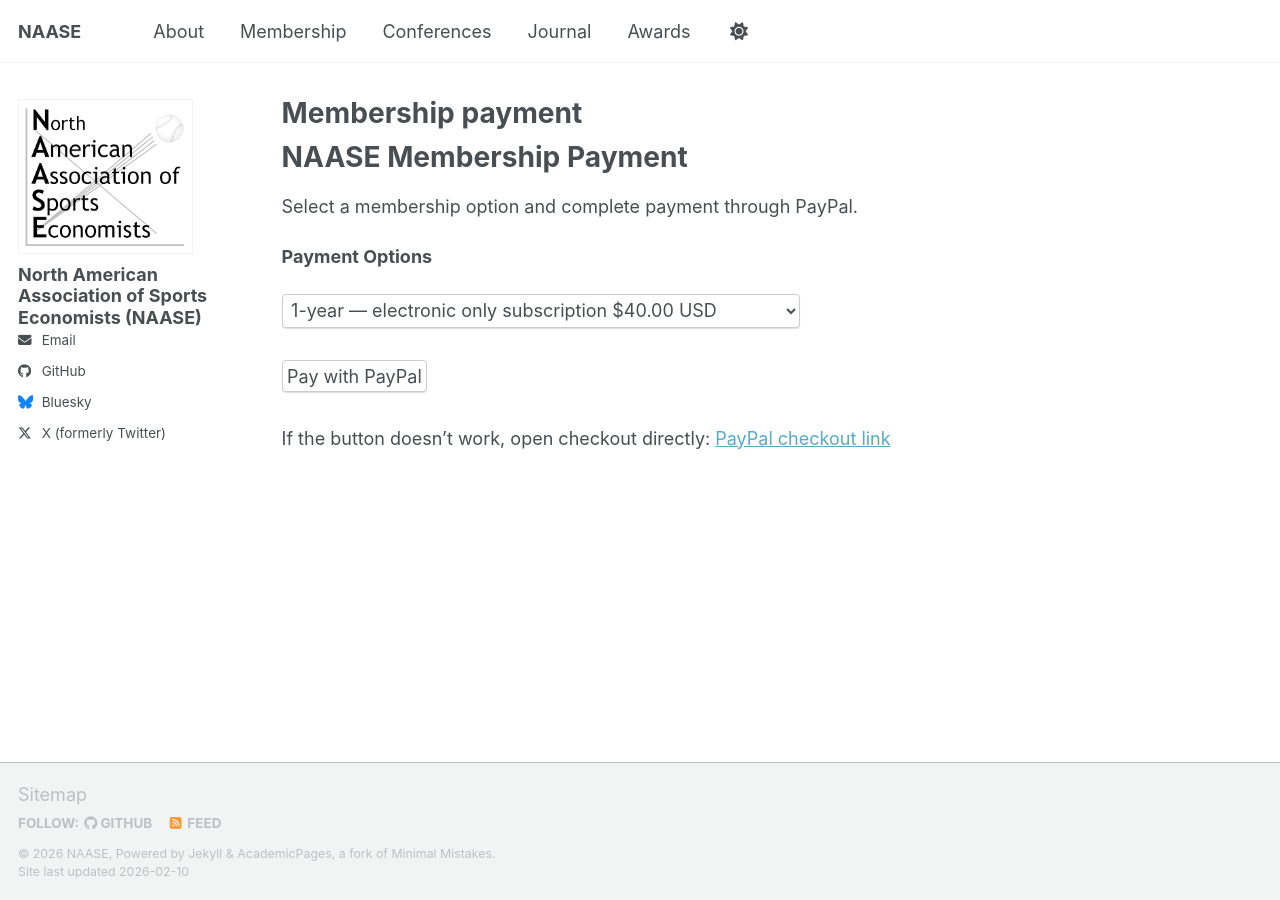
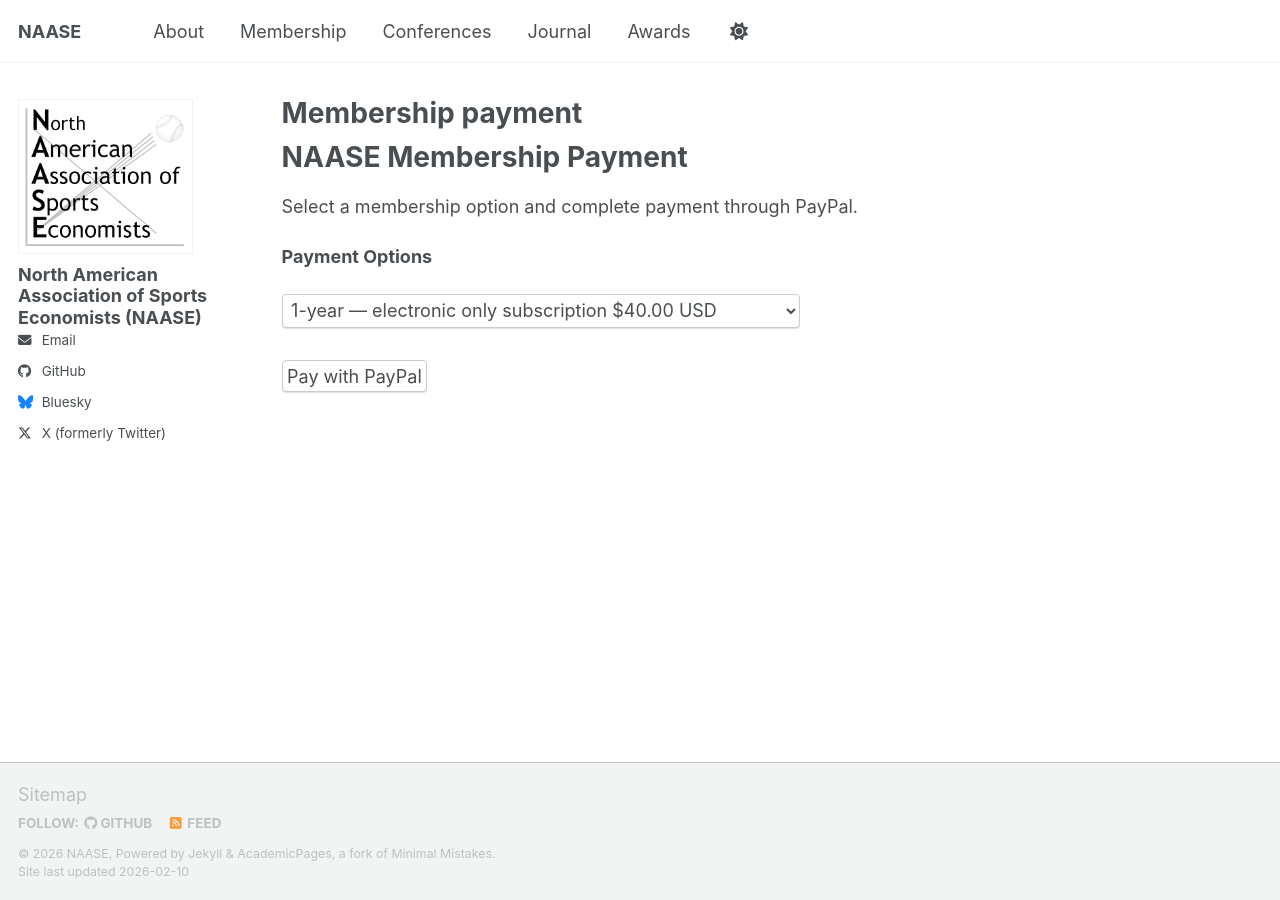
Before and after one commit to naaseweb/naaseweb.github.io, a Jekyll site: the page built from payment/index.html, in a window 1280 px wide. Built offline with Jekyll 4.4.1, drawn with Linux system fonts in a browser that asks for light colours; a script bundle is joined from its source files by our own code; library files that are not in the unit come from our copies.

Commit message:
Update index.html

```diff
--- a/payment/index.html
+++ b/payment/index.html
@@ -40,12 +40,7 @@
     <input name="currency_code" type="hidden" value="USD">
     <p><input type="submit" value="Pay with PayPal"></p>
 
-    <p>
-      If the button doesn’t work, open checkout directly:
-      <a href="https://www.paypal.com/cgi-bin/webscr?cmd=_s-xclick&hosted_button_id=BVYB3JU3KKGRN" target="_blank" rel="noopener">
-        PayPal checkout link
-      </a>
-    </p>
+
   </form>
 </body>
 </html>
```
